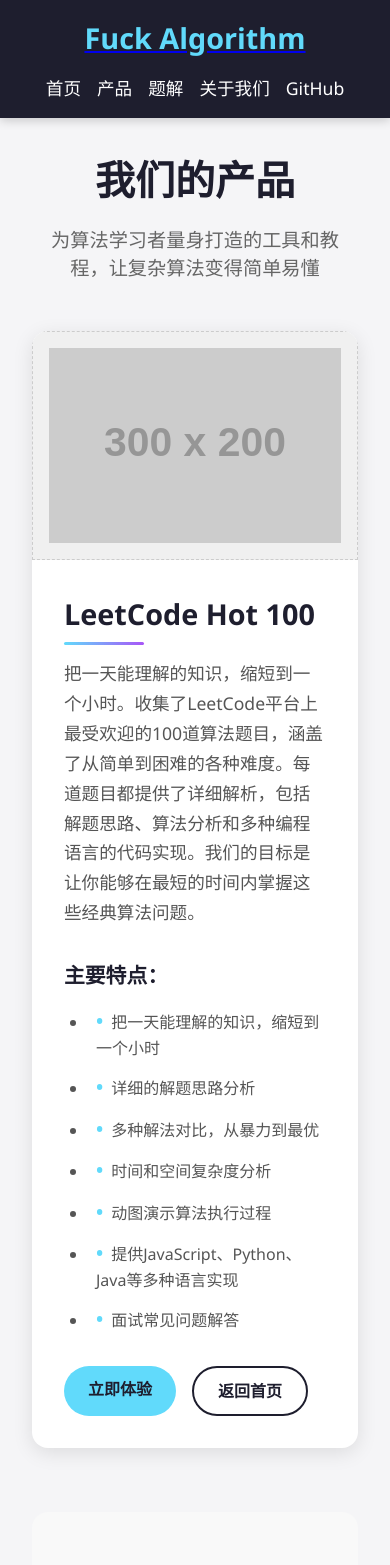
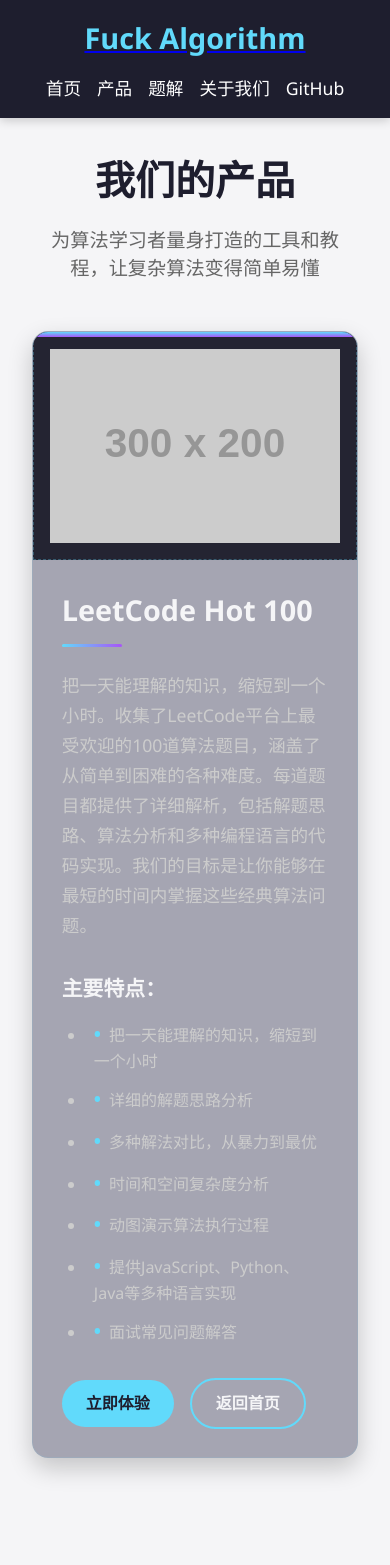
Before and after one commit to fuck-algorithm/fuck-algorithm.github.io, a React (Vite) app: page /#/products in a window 390 px wide. Shown: the top 1565 px of the page. Built offline with nearby package versions, Linux system fonts and the light colour scheme.

Commit message:
feat: 新增ProductCard组件及相关样式文件

```diff
--- /dev/null
+++ b/src/components/ProductCard.css
@@ -0,0 +1,300 @@
+.product-card {
+  background-color: rgba(45, 45, 77, 0.4);
+  border-radius: 1rem;
+  padding: 2.5rem;
+  box-shadow: 0 8px 20px rgba(0, 0, 0, 0.2);
+  transition: transform 0.3s, box-shadow 0.3s;
+  display: flex;
+  flex-direction: column;
+  justify-content: space-between;
+  min-height: 280px;
+  position: relative;
+  overflow: hidden;
+  z-index: 1;
+  backdrop-filter: blur(5px);
+  border: 1px solid rgba(97, 218, 251, 0.1);
+}
+
+.product-card::before {
+  content: '';
+  position: absolute;
+  top: 0;
+  left: 0;
+  width: 100%;
+  height: 5px;
+  background: linear-gradient(90deg, #61dafb, #a855f7);
+  z-index: 1;
+  transition: height 0.3s;
+}
+
+.product-card:hover {
+  transform: translateY(-12px);
+  box-shadow: 0 20px 40px rgba(0, 0, 0, 0.3);
+}
+
+.product-card:hover::before {
+  height: 8px;
+}
+
+.product-card h3 {
+  font-size: 1.6rem;
+  margin-bottom: 1.2rem;
+  color: #f5f5f7;
+  position: relative;
+  padding-bottom: 1rem;
+}
+
+.product-card h3::after {
+  content: '';
+  position: absolute;
+  width: 40px;
+  height: 3px;
+  background-color: rgba(255, 255, 255, 0.1);
+  bottom: 0;
+  left: 0;
+  transition: width 0.3s, background-color 0.3s;
+}
+
+.product-card:hover h3::after {
+  width: 60px;
+  background-color: #61dafb;
+}
+
+.product-card p {
+  color: #ccc;
+  margin-bottom: 1.8rem;
+  line-height: 1.6;
+  flex-grow: 1;
+}
+
+.product-actions {
+  display: flex;
+  flex-wrap: wrap;
+  gap: 1rem;
+  align-items: center;
+}
+
+.product-link {
+  display: inline-block;
+  background-color: #61dafb;
+  color: #1e1e2e;
+  padding: 0.7rem 1.5rem;
+  border-radius: 2rem;
+  text-decoration: none;
+  font-weight: bold;
+  transition: background-color 0.3s, transform 0.3s;
+}
+
+.product-link:hover {
+  background-color: #4fa8d8;
+  transform: translateY(-3px);
+  box-shadow: 0 5px 15px rgba(97, 218, 251, 0.4);
+}
+
+.product-details-link {
+  display: inline-block;
+  color: #f5f5f7;
+  text-decoration: none;
+  margin-left: 0.5rem;
+  font-weight: 500;
+  transition: color 0.3s;
+  white-space: nowrap;
+  position: relative;
+}
+
+.product-details-link::after {
+  content: '';
+  position: absolute;
+  width: 0;
+  height: 2px;
+  bottom: -3px;
+  left: 0;
+  background-color: #61dafb;
+  transition: width 0.3s;
+}
+
+.product-details-link:hover {
+  color: #61dafb;
+}
+
+.product-details-link:hover::after {
+  width: 100%;
+}
+
+/* 详细卡片样式，用于产品页面 */
+.product-card-detailed {
+  display: flex;
+  background-color: rgba(45, 45, 77, 0.4);
+  border-radius: 1rem;
+  overflow: hidden;
+  box-shadow: 0 10px 25px rgba(0, 0, 0, 0.2);
+  transition: transform 0.3s, box-shadow 0.3s;
+  margin-bottom: 3rem;
+  position: relative;
+  backdrop-filter: blur(5px);
+  border: 1px solid rgba(97, 218, 251, 0.1);
+}
+
+.product-card-detailed::before {
+  content: '';
+  position: absolute;
+  top: 0;
+  left: 0;
+  width: 5px;
+  height: 100%;
+  background: linear-gradient(180deg, #61dafb, #a855f7);
+  z-index: 1;
+  transition: width 0.3s;
+}
+
+.product-card-detailed:hover {
+  transform: translateY(-8px);
+  box-shadow: 0 20px 40px rgba(0, 0, 0, 0.3);
+}
+
+.product-card-detailed:hover::before {
+  width: 8px;
+}
+
+.product-image {
+  flex: 0 0 40%;
+  background-color: rgba(30, 30, 46, 0.8);
+  display: flex;
+  align-items: center;
+  justify-content: center;
+  overflow: hidden;
+}
+
+.product-image img {
+  width: 100%;
+  height: 100%;
+  object-fit: cover;
+  transition: transform 0.5s;
+}
+
+.product-card-detailed:hover .product-image img {
+  transform: scale(1.05);
+}
+
+.product-content {
+  flex: 1;
+  padding: 2.5rem;
+  text-align: left;
+}
+
+.product-content h2 {
+  font-size: 1.8rem;
+  margin-bottom: 1.5rem;
+  color: #f5f5f7;
+  position: relative;
+  padding-bottom: 1rem;
+}
+
+.product-content h2::after {
+  content: '';
+  position: absolute;
+  bottom: 0;
+  left: 0;
+  width: 60px;
+  height: 3px;
+  background: linear-gradient(90deg, #61dafb, #a855f7);
+  border-radius: 1.5px;
+  transition: width 0.3s;
+}
+
+.product-card-detailed:hover .product-content h2::after {
+  width: 80px;
+}
+
+.product-description {
+  color: #ccc;
+  margin: 1.5rem 0;
+  line-height: 1.7;
+  font-size: 1.1rem;
+}
+
+.product-content h3 {
+  font-size: 1.3rem;
+  margin: 2rem 0 1rem;
+  color: #f5f5f7;
+}
+
+.product-features {
+  padding-left: 1.5rem;
+  margin-bottom: 2rem;
+}
+
+.product-features li {
+  margin-bottom: 0.8rem;
+  position: relative;
+  padding-left: 0.5rem;
+  color: #ccc;
+}
+
+.product-features li::before {
+  content: "•";
+  color: #61dafb;
+  font-weight: bold;
+  font-size: 1.2rem;
+  margin-right: 0.5rem;
+}
+
+.product-link.primary {
+  background-color: #61dafb;
+  color: #1e1e2e;
+}
+
+.product-link.primary:hover {
+  background-color: #4fa8d8;
+}
+
+.product-link.secondary {
+  background-color: transparent;
+  color: #f5f5f7;
+  border: 2px solid #61dafb;
+}
+
+.product-link.secondary:hover {
+  background-color: #61dafb;
+  color: #1e1e2e;
+}
+
+.placeholder-image {
+  object-fit: contain !important;
+  padding: 1rem;
+  background-color: rgba(30, 30, 46, 0.8);
+  border: 1px dashed rgba(97, 218, 251, 0.3);
+}
+
+/* 响应式设计 */
+@media (max-width: 992px) {
+  .product-card-detailed {
+    flex-direction: column;
+  }
+
+  .product-image {
+    height: 250px;
+  }
+
+  .product-card-detailed::before {
+    width: 100%;
+    height: 5px;
+    top: 0;
+    left: 0;
+  }
+
+  .product-card-detailed:hover::before {
+    height: 8px;
+    width: 100%;
+  }
+}
+
+@media (max-width: 768px) {
+  .product-card {
+    padding: 1.8rem;
+  }
+
+  .product-content {
+    padding: 1.8rem;
+  }
+}
--- a/src/components/ProductCard.tsx
+++ b/src/components/ProductCard.tsx
@@ -1,5 +1,6 @@
 import React, { useState } from 'react';
 import { Link } from 'react-router-dom';
+import './ProductCard.css';
 
 // 产品类型定义
 export interface Product {
```
